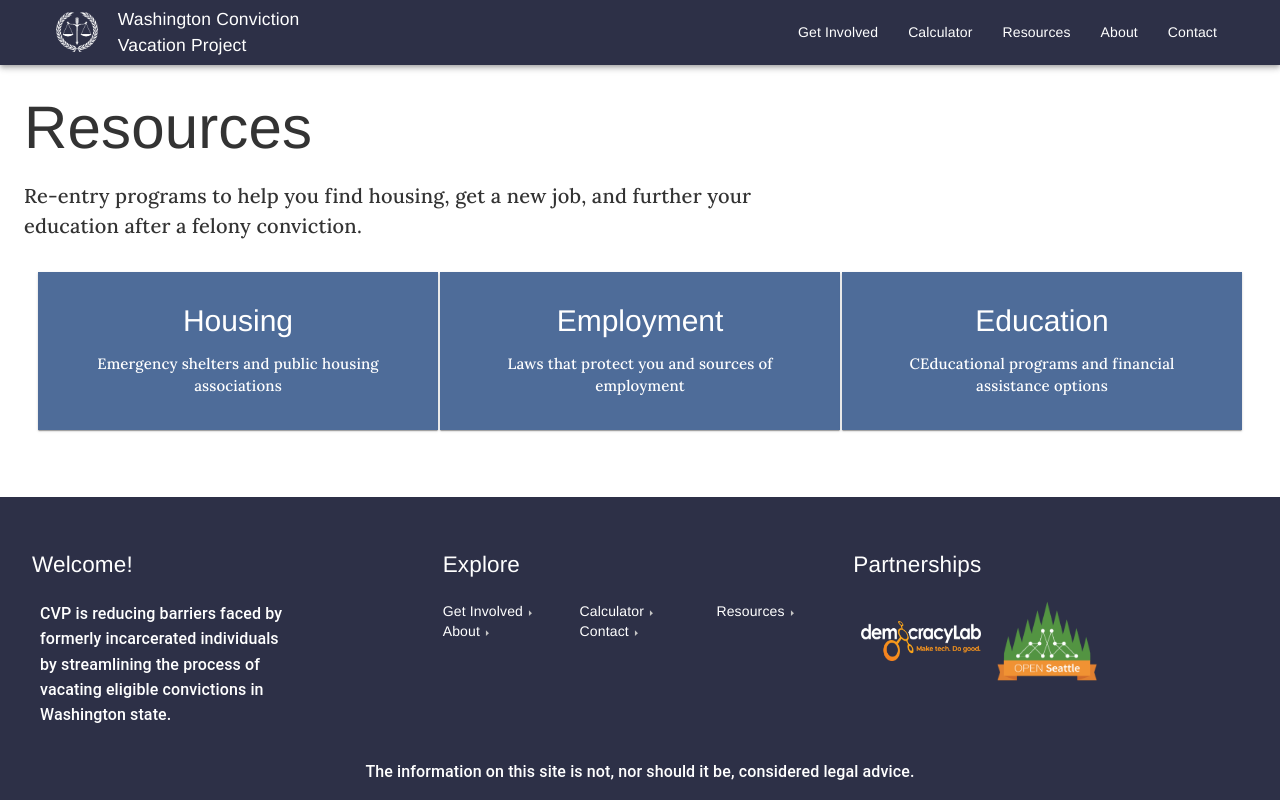
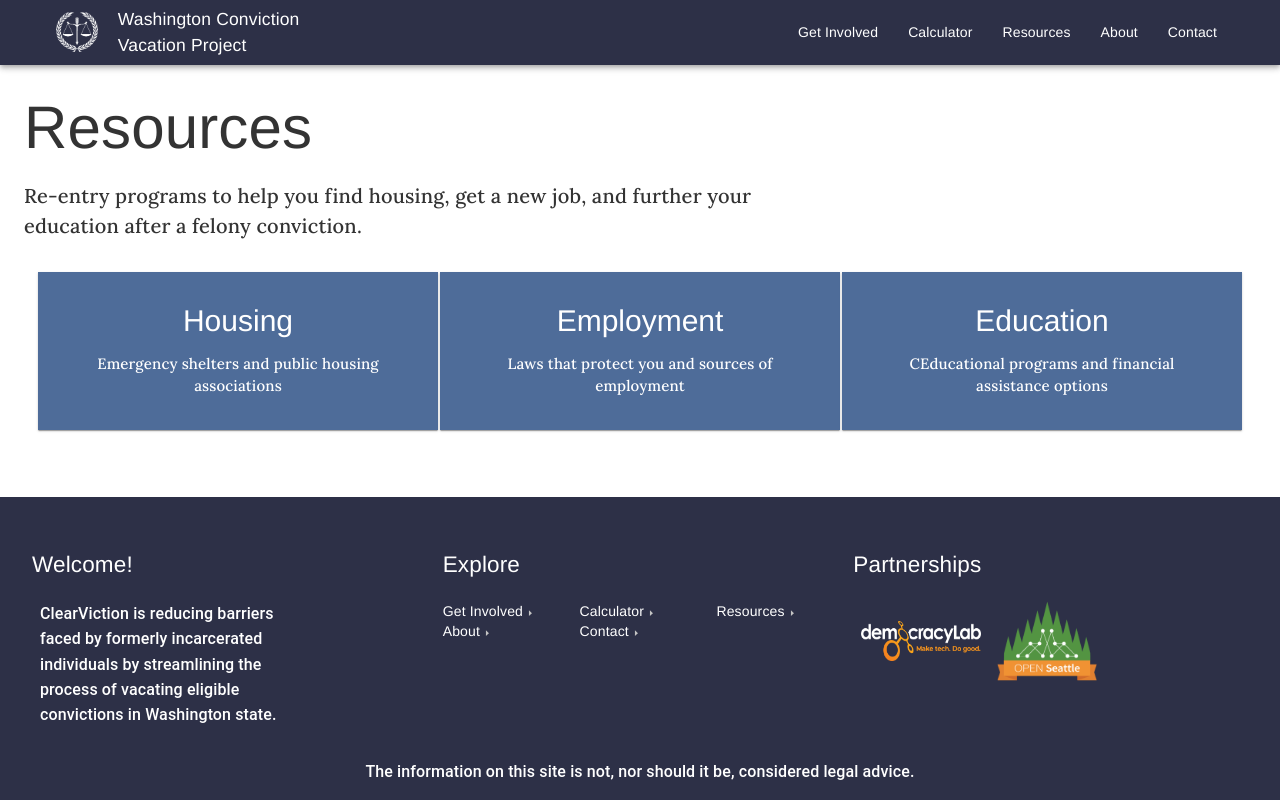
Before and after one commit to openseattle/clearviction-v1, a React (Create React App) app: page /resources/assistance in a window 1280 px wide. Built offline with nearby package versions, Linux system fonts and the light colour scheme.

Commit message:
changed cvp to clearviction in footer

```diff
--- a/src/Components/Footer.jsx
+++ b/src/Components/Footer.jsx
@@ -88,7 +88,7 @@ const Footer = () => {
             <List>
               <ListItem>
                 <Typography className={classes.subHeader} variant="subtitle2" style={{maxWidth: 250}}>
-                  CVP is reducing barriers faced by formerly incarcerated
+                  ClearViction is reducing barriers faced by formerly incarcerated
                   individuals by streamlining the process of vacating eligible
                   convictions in Washington state.
                 </Typography>
```
